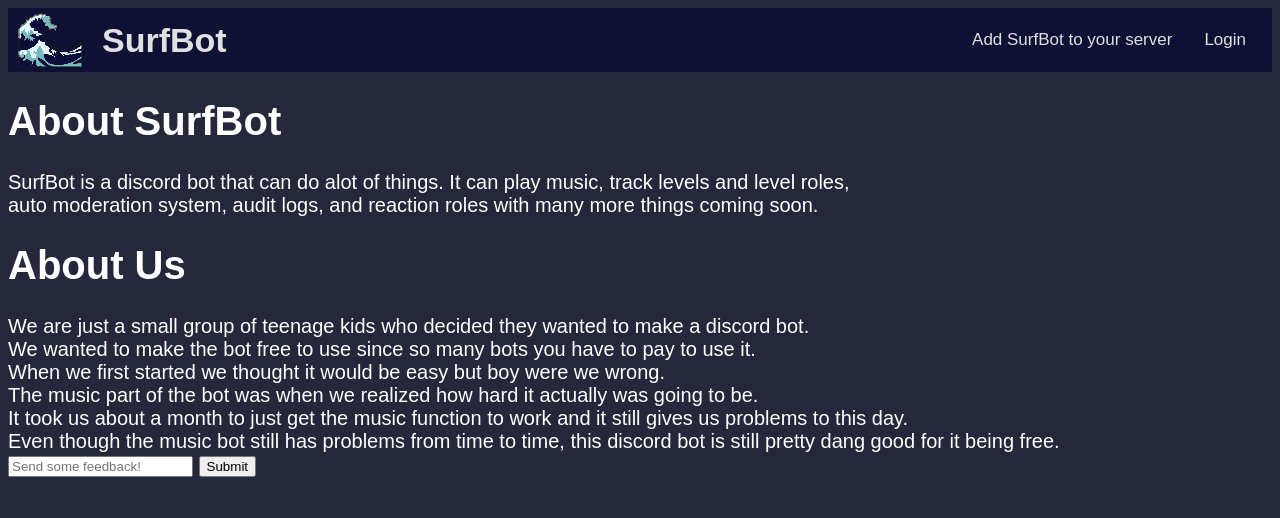
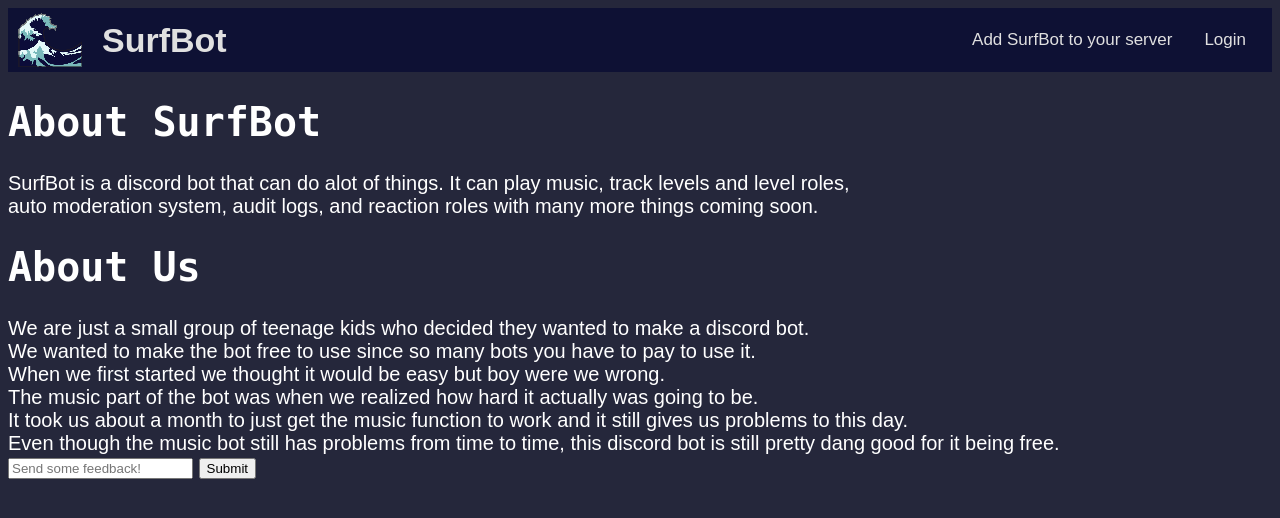
Before and after one commit to NathanNull/GitBot2, a Flask app: page / in a window 1280 px wide. Shown: the top 518 px of the page. Run offline with Flask 3, Linux system fonts and the light colour scheme; parts of the project's set-up code (start-up, migrations or seed data) failed here and were passed over.

Commit message:
changing some stuffs

```diff
--- a/website/static/css/home.css
+++ b/website/static/css/home.css
@@ -2,3 +2,7 @@
 	font-family: "Arial MS", "Arial";
 	font-size: 20px
 }
+#titles {
+	font-family: monospace;
+	font-size: 40px
+}
--- a/website/templates/home.html
+++ b/website/templates/home.html
@@ -1,9 +1,9 @@
 <div id="content">
     <script type="module" src="{{ getpath('home.js') }}"></script>
-    <h1>About SurfBot</h1>
+    <h1 id="titles">About SurfBot</h1>
     SurfBot is a discord bot that can do alot of things. It can play music, track levels and level roles,</br>
     auto moderation system, audit logs, and reaction roles with many more things coming soon.</br>
-    <h1>About Us</h1>
+    <h1 id="titles">About Us</h1>
     We are just a small group of teenage kids who decided they wanted to make a discord bot.</br>
     We wanted to make the bot free to use since so many bots you have to pay to use it.</br>
     When we first started we thought it would be easy but boy were we wrong.</br>
```
